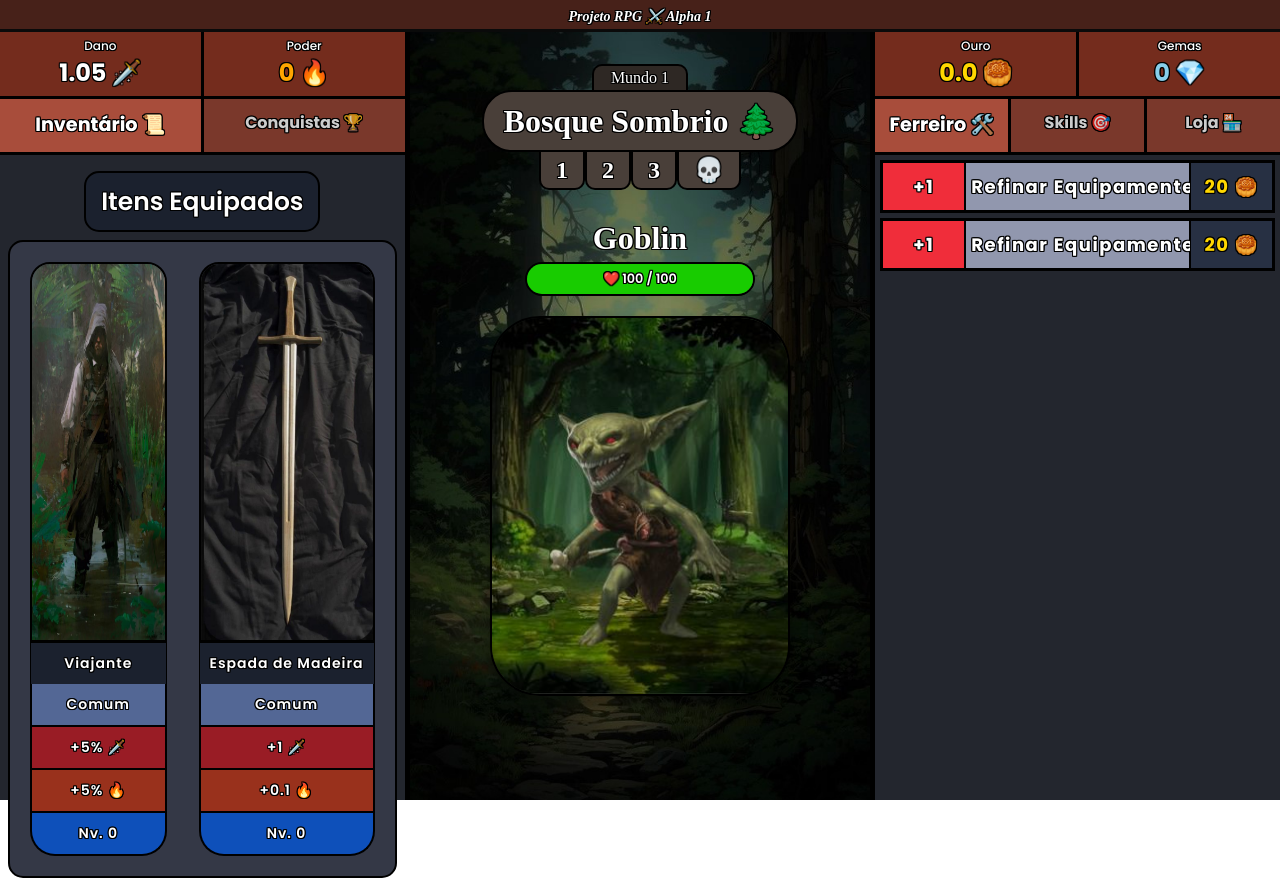
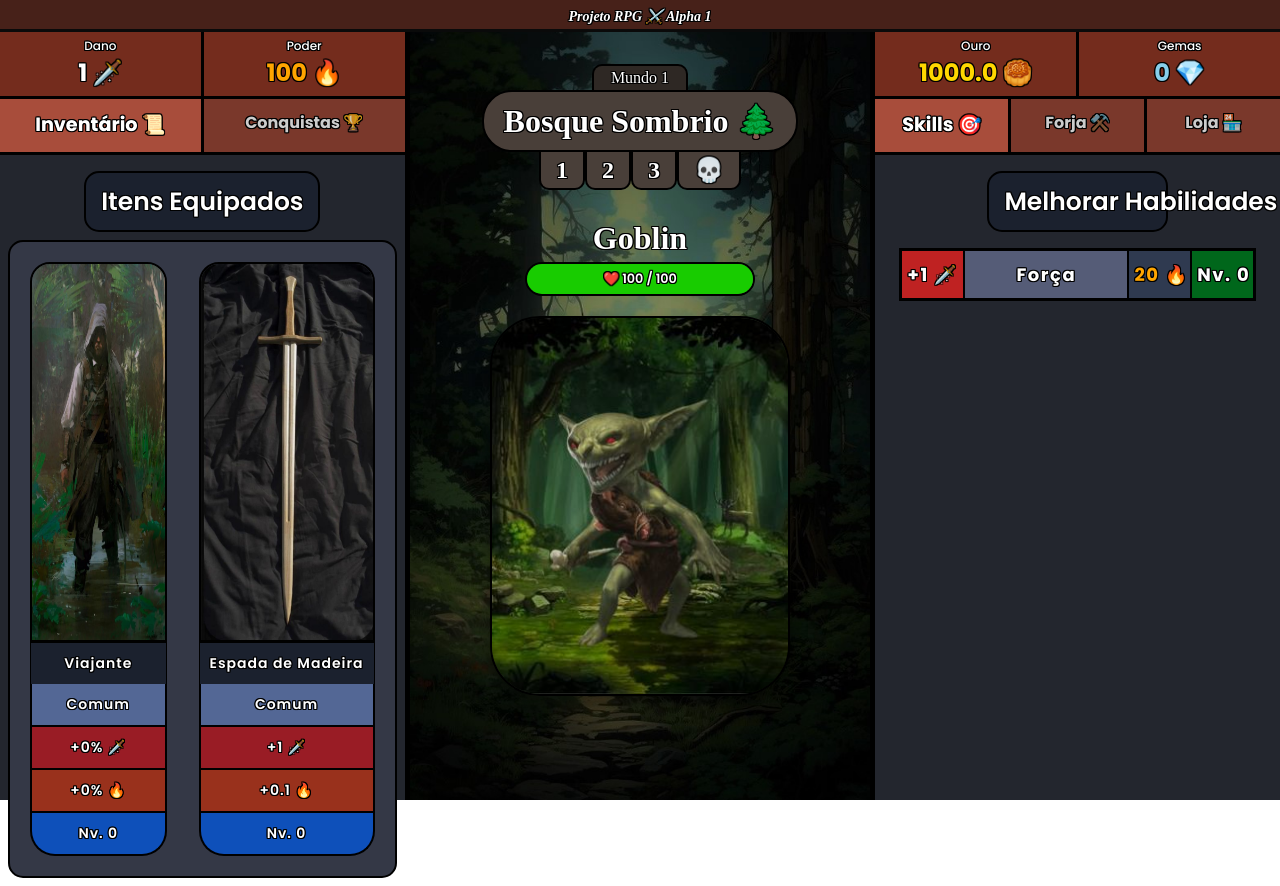
Before and after one commit to bigjujas/projetorpg, a React (Vite) app: page / in a window 1280 px wide. Built offline with nearby package versions, Linux system fonts and the light colour scheme; a web font is replaced by a local one.

Commit message:
some updatesssss

```diff
--- a/src/App.css
+++ b/src/App.css
@@ -400,7 +400,7 @@
 
 .upgrade__container {
 	display: flex;
-	margin: 5px;
+	margin: 5px 3vh;
 	justify-content: space-around;
 	align-items: center;
 	text-align: center;
@@ -424,6 +424,24 @@
   border: black 1px solid;
 }
 
+.upgrade__container h1 {
+	background-color: #bf2222;
+}
+
+.upgrade__container h2 {
+	background-color: #555c77;
+	flex-grow: 3;
+}
+
+.upgrade__container h3 {
+	color: gold;
+	background-color: #82aaff;
+}
+
+.upgrade__container h4 {
+	background-color: #00671b;
+}
+
 .upgrade__container:hover {
 	cursor: pointer;
 	transform: scale(0.98);
@@ -431,32 +449,107 @@
 
 .upgrade__container:active {
 	transform: scale(0.95);
-	filter: brightness(1.5);
+	filter: brightness(2);
 }
 
 /* Ferreiro */
 
-.upgrade__container h1 {
-	background-color: #F02D3A;
+.rightTab {
+	align-items: center;
+	text-align: center;
 }
 
-.upgrade__container h2 {
-	background-color: #9197AE;
+.rightTab img {
+	align-items: center;
+	height: 300px;
+	width: auto;
+	margin: 20px auto;
+	background-color: #5c5f69;
+	border-radius: 30px;
+	padding: 20px;
+	border: black 1px solid;
+	filter: brightness(0.8);
+	box-shadow: 15px 15px 20px 0px rgba(0, 0, 0, 0.5);
+}
+
+.rightTab h6 {
+	font-family: "Poppins", sans-serif;
+	font-size: 25px;
+	font-weight: 600;
+	margin: 2vh 14vh;
+	background-color: #1b212e;
+	border-radius: 15px;
+	padding: 10px 15px;
+	border: black 2px solid;
+}
+
+.displayForge__container {
+	background-color: #343846;
+	padding: 20px;
+	margin: 0px 3vh;
+	border-radius: 15px;
+	border: black 2px solid;
+	margin-top: 8vh;
+}
+
+.upgradeForge__container {
+	display: flex;
+	margin: 5px 50px;
+	justify-content: space-around;
+	align-items: center;
+	text-align: center;
+	border: black 2px solid;
+	transition: all 0.3s ease;
+}
+
+.upgradeForge__container h1,
+.upgradeForge__container h2,
+.upgradeForge__container h3,
+.upgradeForge__container h4 {
+  font-family: "Poppins", sans-serif;
+  font-size: 18px;
+  font-weight: 700;
+  letter-spacing: 1.5px;
+  margin: 0;
+  padding: 10px 5px;
+  flex: 1;
+  min-width: 0;
+  height: 100%;
+  border: black 1px solid;
+}
+
+
+.upgradeForge__container h1 {
+	background-color: #0e50ba;
+}
+
+.upgradeForge__container h2 {
+	background-color: #4e5983;
 	flex-grow: 3;
 }
 
-.upgrade__container h3 {
+.upgradeForge__container h3 {
 	color: gold;
 	background-color: #273043;
 }
 
-.upgrade__container h4 {
+.upgradeForge__container h4 {
 	background-color: #DB9D47;
+}
+
+.upgradeForge__container:hover {
+	cursor: pointer;
+	transform: scale(1.02);
+}
+
+.upgradeForge__container:active {
+	transform: scale(0.95);
+	filter: brightness(2);
 }
 
 /* Treino */
 
 .upgrade__treinamento h3 {
 	color: orange;
-	background-color: #273043;
+	background-color: #2f3a50;
 }
--- a/src/App.tsx
+++ b/src/App.tsx
@@ -6,11 +6,12 @@ import { Item, items, unlockItem, updateItemLevel, scaleItemAttributes } from '.
 import { Upgrade, upgrades } from './components/upgrades'; // Importa os upgrades
 
 import forestBackground from './assets/forestBackground.jpg'
+import anvil from './assets/anvil.png'
 
 function App() {
   const [playerDamage, setPlayerDamage] = useState<number>(0); // Dano do Jogador
-  const [playerPower, setPlayerPower] = useState<number>(0); // Poder do jogador
-  const [playerCoins, setPlayerCoins] = useState<number>(0); // Moedas do jogador
+  const [playerPower, setPlayerPower] = useState<number>(100); // Poder do jogador
+  const [playerCoins, setPlayerCoins] = useState<number>(1000); // Moedas do jogador
   const [currentEnemy, setCurrentEnemy] = useState<Enemy>(enemies.goblin); // Inimigo inicial
   const [currentWeapon, setCurrentWeapon] = useState<Item>(items.starterSword) // Arma Inicial
   const [currentArmor, setCurrentArmor] = useState<Item>(items.starterArmor) // Armadura Inicial
@@ -36,31 +37,36 @@ function App() {
 
   const applyUpgrade = (upgradeId: string) => {
     const upgrade = upgrades.find(upg => upg.id === upgradeId);
-    if (upgrade && upgrade.costType === 'coins' && playerCoins >= upgrade.cost) {
-      const { newDamage } = upgrade.applyUpgrade(playerDamage);
-      setPlayerCoins(playerCoins - currentWeapon.baseCost);
-      currentWeapon.level += 1;
-      scaleItemAttributes(currentWeapon); // Aplica o escalonamento dos atributos
-    } else if (upgrade && upgrade.costType === 'power' && playerPower >= upgrade.cost) {
+
+   if (upgrade && upgrade.costType === 'power' && playerPower >= upgrade.cost) {
       const { newDamage } = upgrade.applyUpgrade(playerDamage);
       setPlayerDamage(newDamage);
       setPlayerPower(playerPower - upgrade.cost);
       upgrade.level += 1;
-      scaleItemAttributes(currentWeapon); // Aplica o escalonamento dos atributos
     }
   };
 
   const applyArmorUpgrade = (upgradeId: string) => {
     const upgrade = upgrades.find(upg => upg.id === upgradeId);
-    if (upgrade && upgrade.costType === 'coins' && playerCoins >= upgrade.cost) {
+    if (upgrade && upgrade.costType === 'coins' && playerCoins >= currentArmor.baseCost) {
       const { newDamage } = upgrade.applyUpgrade(playerDamage);
-      setPlayerCoins(playerCoins - currentWeapon.baseCost);
+      setPlayerCoins(playerCoins - currentArmor.baseCost);
       currentArmor.level += 1;
       scaleItemAttributes(currentArmor); // Aplica o escalonamento dos atributos
     }
   };
 
-  const upgrade1 = upgrades.find(upg => upg.id === 'upgrade1');
+  const applyWeaponUpgrade = (upgradeId: string) => {
+    const upgrade = upgrades.find(upg => upg.id === upgradeId);
+    if (upgrade && upgrade.costType === 'coins' && playerCoins >= currentWeapon.baseCost) {
+      const { newDamage } = upgrade.applyUpgrade(playerDamage);
+      setPlayerCoins(playerCoins - currentWeapon.baseCost);
+      currentWeapon.level += 1;
+      scaleItemAttributes(currentWeapon); // Aplica o escalonamento dos atributos
+    }
+  };
+
+  const upgradeItem = upgrades.find(upg => upg.id === 'upgradeItem');
   const upgrade2 = upgrades.find(upg => upg.id === 'upgrade2');
 
   // Função que desbloqueia items
@@ -231,29 +237,14 @@ function App() {
             </div>
           </div>
           <div className="display__tabs">
-            <p className={currentRightTab === 1 ? "tab_active" : "tab_inactive"} onClick={() => toggleRightTab(1)}>Ferreiro 🛠️</p>
-            <p className={currentRightTab === 2 ? "tab_active" : "tab_inactive"} onClick={() => toggleRightTab(2)}>Skills 🎯</p>
+            <p className={currentRightTab === 1 ? "tab_active" : "tab_inactive"} onClick={() => toggleRightTab(1)}>Skills 🎯</p>
+            <p className={currentRightTab === 2 ? "tab_active" : "tab_inactive"} onClick={() => toggleRightTab(2)}>Forja ⚒️</p>
             <p className={currentRightTab === 3 ? "tab_active" : "tab_inactive"} onClick={() => toggleRightTab(3)}>Loja 🏪</p>
           </div>
           {currentRightTab === 1 && (
             <>
               <div className="rightTab">
-                <div onClick={() => applyUpgrade('upgrade1')} className="upgrade__container">
-                  <h1>{upgrade1?.description}</h1>
-                  <h2>{upgrade1?.name}</h2>
-                  <h3>{currentWeapon.baseCost} 🥮</h3>
-                </div>
-                <div onClick={() => applyArmorUpgrade('upgrade1')} className="upgrade__container">
-                  <h1>{upgrade1?.description}</h1>
-                  <h2>{upgrade1?.name}</h2>
-                  <h3>{currentWeapon.baseCost} 🥮</h3>
-                </div>
-              </div>
-            </>
-          )}
-          {currentRightTab === 2 && (
-            <>
-              <div className="rightTab">
+                <h6>Melhorar Habilidades</h6>
                 <div onClick={() => applyUpgrade('upgrade2')} className="upgrade__container upgrade__treinamento">
                   <h1>{upgrade2?.description}</h1>
                   <h2>{upgrade2?.name}</h2>
@@ -263,9 +254,30 @@ function App() {
               </div>
             </>
           )}
+          {currentRightTab === 2 && (
+            <>
+              <div className="rightTab">
+                <h6>Melhorar Equipamento</h6>
+                <div className="displayForge__container">
+                <img src={anvil} alt="" />
+                <div onClick={() => applyWeaponUpgrade('upgradeItem')} className="upgradeForge__container">
+                  <h1>+1 Nv.</h1>
+                  <h2>Melhorar Arma</h2>
+                  <h3>{currentWeapon.baseCost} 🥮</h3>
+                </div>
+                <div onClick={() => applyArmorUpgrade('upgradeItem')} className="upgradeForge__container">
+                  <h1>+1 Nv.</h1>
+                  <h2>Melhorar Armadura</h2>
+                  <h3>{currentArmor.baseCost} 🥮</h3>
+                </div>
+                </div>
+              </div>
+            </>
+          )}
           {currentRightTab === 3 && (
             <>
               <div className="rightTab">
+                <h6>Loja da Cidade</h6>
                 <div className="upgrade__container">
                   <h3><span className='gem'>20</span> 💎</h3>
                   <h2>Abrir Caixa</h2>
--- a/src/components/arsenal.tsx
+++ b/src/components/arsenal.tsx
@@ -90,15 +90,15 @@ export type Item  = {
         name: 'Viajante',
         type: 'armor',
         rarity: "Comum",
-        damage: 1.05,
+        damage: 1.00,
         initialDamage: 1.05, // Valor inicial de damage
-        power: 1.05,
+        power: 1.00,
         initialPower: 1.05, // Valor inicial de power
         baseCost: 20,
         initialBaseCost: 20, // Valor inicial de baseCost
         level: 0,
-        descriptionD: '+5% 🗡️',
-        descriptionP: '+5% 🔥',
+        descriptionD: '+0% 🗡️',
+        descriptionP: '+0% 🔥',
         unlocked: false,
         image: starterArmor,
     },
--- a/src/components/upgrades.tsx
+++ b/src/components/upgrades.tsx
@@ -10,7 +10,7 @@ export interface Upgrade {
 
   export const upgrades: Upgrade[] = [
     {
-      id: 'upgrade1',
+      id: 'upgradeItem',
       name: 'Refinar Equipamente',
       description: '+1',
       costType: "coins",
@@ -20,7 +20,7 @@ export interface Upgrade {
     },
     {
     id: 'upgrade2',
-    name: 'Combate',
+    name: 'Força',
     description: '+1 🗡️',
     costType: "power",
     cost: 20,
```
Also changed, not shown: src/assets/anvil.png (added).
